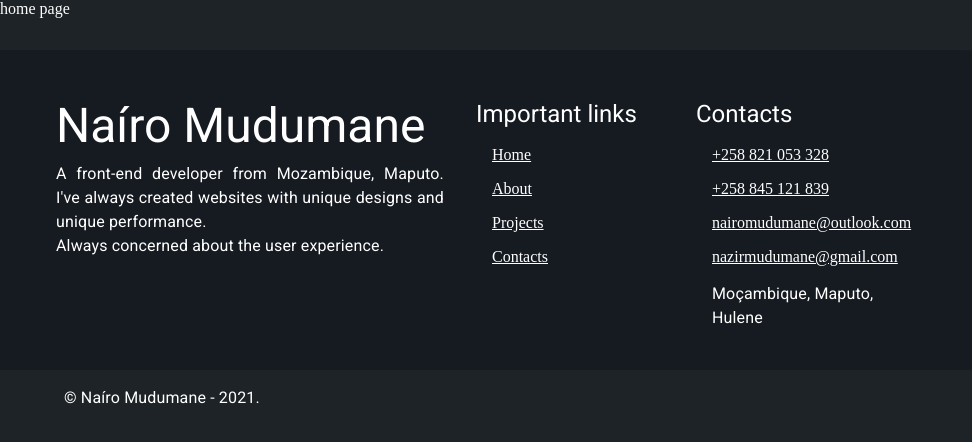
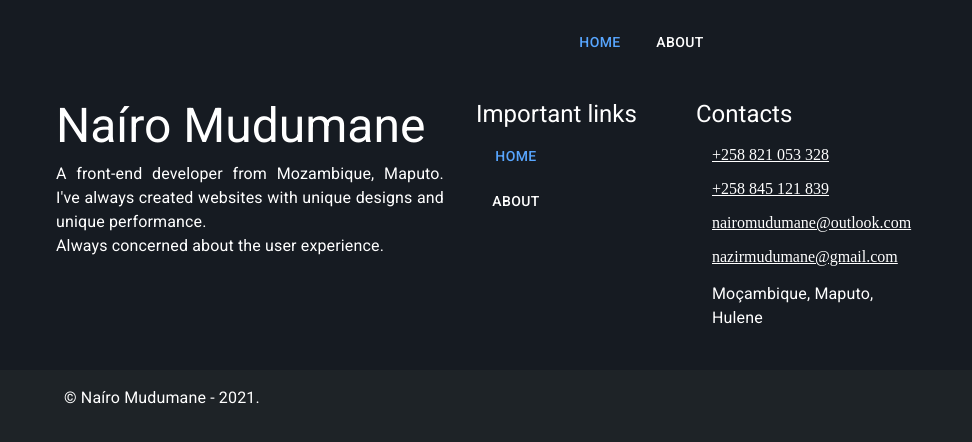
Before and after one commit to nairo-mudumane/react-portfolio-app, a React (Vite) app: page / in a window 1280 px wide. Shown: the top 442 px of the page, without its empty margins (0-972 px from the left). Built offline with nearby package versions, Linux system fonts and the light colour scheme.

Commit message:
updated header and footer

```diff
--- a/src/components/Footer/ImportantLinks.tsx
+++ b/src/components/Footer/ImportantLinks.tsx
@@ -1,6 +1,7 @@
 import React from "react";
-import { List, ListItem, Typography } from "@mui/material";
+import { Box, Button, Typography } from "@mui/material";
 import { NavLink } from "react-router-dom";
+import { AppPages } from "../../database";
 
 export const ImportantLinks = () => {
     return (
@@ -9,20 +10,17 @@ export const ImportantLinks = () => {
                 Important links
             </Typography>
 
-            <List>
-                <ListItem>
-                    <NavLink to="/">Home</NavLink>
-                </ListItem>
-                <ListItem>
-                    <NavLink to="/about">About</NavLink>
-                </ListItem>
-                <ListItem>
-                    <NavLink to="/projects">Projects</NavLink>
-                </ListItem>
-                <ListItem>
-                    <NavLink to="/contacts">Contacts</NavLink>
-                </ListItem>
-            </List>
+            <Box component="nav">
+                <Box className="menu" component="ul">
+                    {AppPages.map((page) => (
+                        <Box className="item" component="li" key={page.link}>
+                            <NavLink to={page.link} className="link">
+                                <Button color="inherit">{page.label}</Button>
+                            </NavLink>
+                        </Box>
+                    ))}
+                </Box>
+            </Box>
         </React.Fragment>
     );
 };
--- a/src/components/Footer/styles.ts
+++ b/src/components/Footer/styles.ts
@@ -16,12 +16,28 @@ export const FooterStyles = styled.footer`
         padding-bottom: 1rem;
         padding-right: 2rem;
     }
+
     .heading {
         margin-bottom: 0.5rem;
     }
 
     & ul {
         padding: 0;
+    }
+
+    .item {
+        list-style: none;
+        margin: 0.5rem;
+    }
+
+    .link {
+        &:hover {
+            color: ${GlobalColors.blue1};
+        }
+    }
+
+    .link.active {
+        color: ${GlobalColors.blue1};
     }
 
     @media only screen and (max-width: 375px) {
--- a/src/components/Header/index.tsx
+++ b/src/components/Header/index.tsx
@@ -1,16 +1,38 @@
 import React from "react";
 import { HeaderStyles } from "./styles";
-import { IconButton } from "@mui/material";
+import { Box, Button, IconButton } from "@mui/material";
 import MenuIcon from "@mui/icons-material/Menu";
+import { NavLink } from "react-router-dom";
+import { AppPages } from "../../database";
 
 export default function Header() {
     return (
         <HeaderStyles>
-            <div className="mobile-menu-icon">
+            <Box className="mobile-menu-icon">
                 <IconButton aria-label="toggle menu btn" color="inherit">
                     <MenuIcon color="inherit" />
                 </IconButton>
-            </div>
+            </Box>
+
+            <Box className="header" component="header">
+                <Box component="nav">
+                    <Box className="menu" component="ul">
+                        {AppPages.map((page) => (
+                            <Box
+                                className="item"
+                                component="li"
+                                key={page.link}
+                            >
+                                <NavLink to={page.link} className="link">
+                                    <Button color="inherit">
+                                        {page.label}
+                                    </Button>
+                                </NavLink>
+                            </Box>
+                        ))}
+                    </Box>
+                </Box>
+            </Box>
         </HeaderStyles>
     );
 }
--- a/src/components/Header/styles.ts
+++ b/src/components/Header/styles.ts
@@ -1,6 +1,48 @@
 import styled from "styled-components";
+import { GlobalColors } from "../../global";
 
 export const HeaderStyles = styled.div`
+    .header {
+        background: ${GlobalColors.bgDark2};
+        width: 100%;
+        margin-bottom: 1rem;
+        position: fixed;
+        top: 0;
+    }
+
+    nav {
+        padding: 1rem 2rem;
+    }
+
+    .menu {
+        display: flex;
+        flex-direction: row;
+        flex-wrap: wrap;
+        align-content: flex-start;
+        justify-content: flex-start;
+        align-items: flex-start;
+
+        width: max-content;
+        margin: 0 auto;
+    }
+
+    .item {
+        list-style: none;
+        margin: 0.5rem;
+    }
+
+    .link {
+        text-decoration: none;
+
+        &:hover {
+            color: ${GlobalColors.blue1};
+        }
+    }
+
+    .link.active {
+        color: ${GlobalColors.blue1};
+    }
+
     /* mobile */
     .mobile-menu-icon {
         width: 4rem;
--- /dev/null
+++ b/src/database/AppPages.ts
@@ -0,0 +1,4 @@
+export const AppPages = [
+    { label: "Home", link: "/" },
+    { label: "About", link: "/about" },
+];
--- /dev/null
+++ b/src/database/index.ts
@@ -0,0 +1 @@
+export * from "./AppPages";
```
